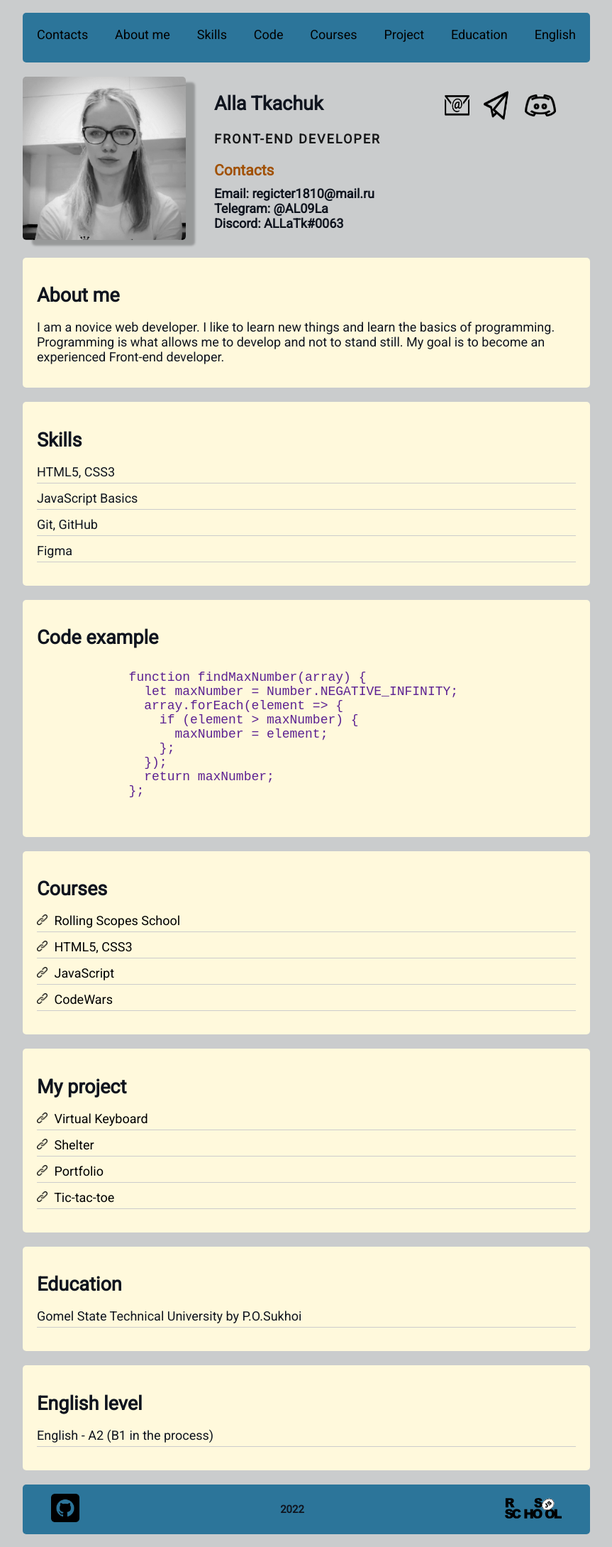
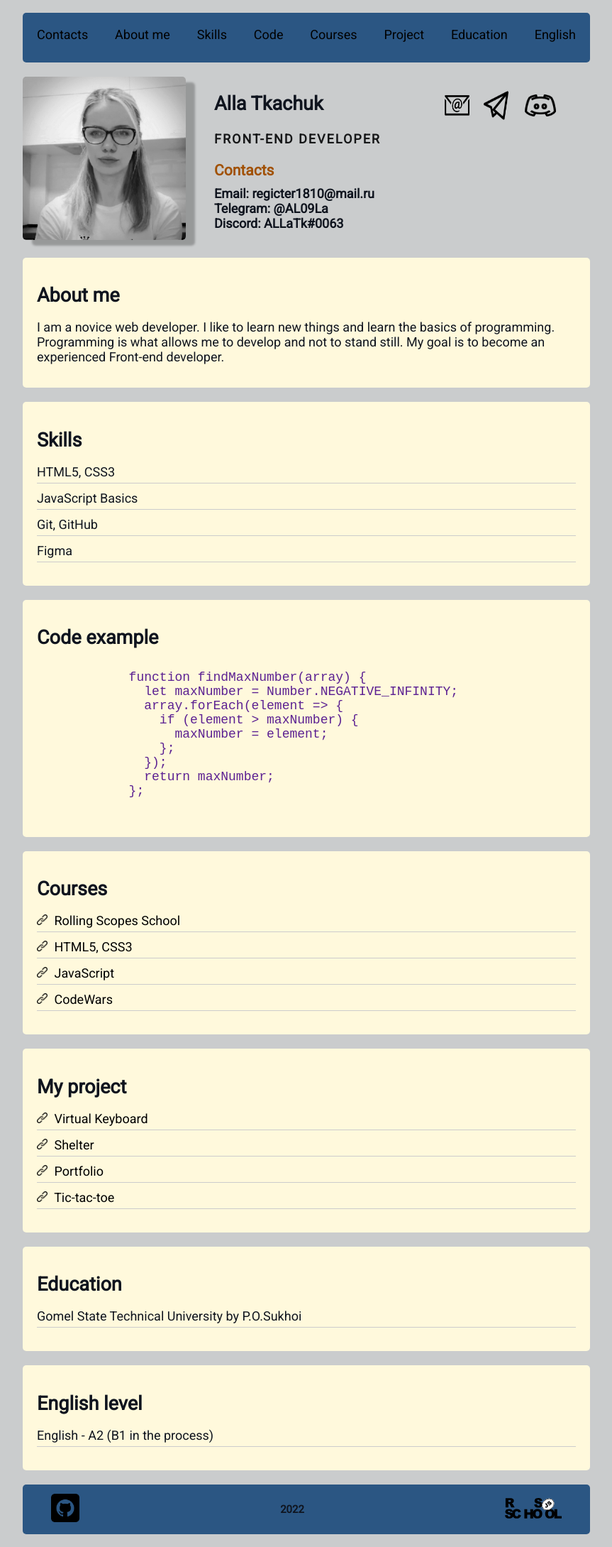
Before and after one commit to ALLaTk/rsschool-cv, a plain HTML site: page index.html in a window 1280 px wide. Shown: the whole page at 71% size, without its empty margins (208-1071 px from the left). Drawn offline with Linux system fonts and the light colour scheme.

Commit message:
refactor

```diff
--- a/style.css
+++ b/style.css
@@ -29,7 +29,7 @@ body {
 }
 
 .header {
-  background: #2c759a;
+  background: #2b5683;
   margin-top: 0px;
   margin-bottom: 20px;
   height: 70px;
@@ -176,7 +176,7 @@ a:hover {
   display: flex;
   justify-content: space-between;
   align-items: center;
-  background: #2c759a;
+  background: #2b5683;
   height: 70px;
   width: 800px;
   padding: 20px 40px;
```
